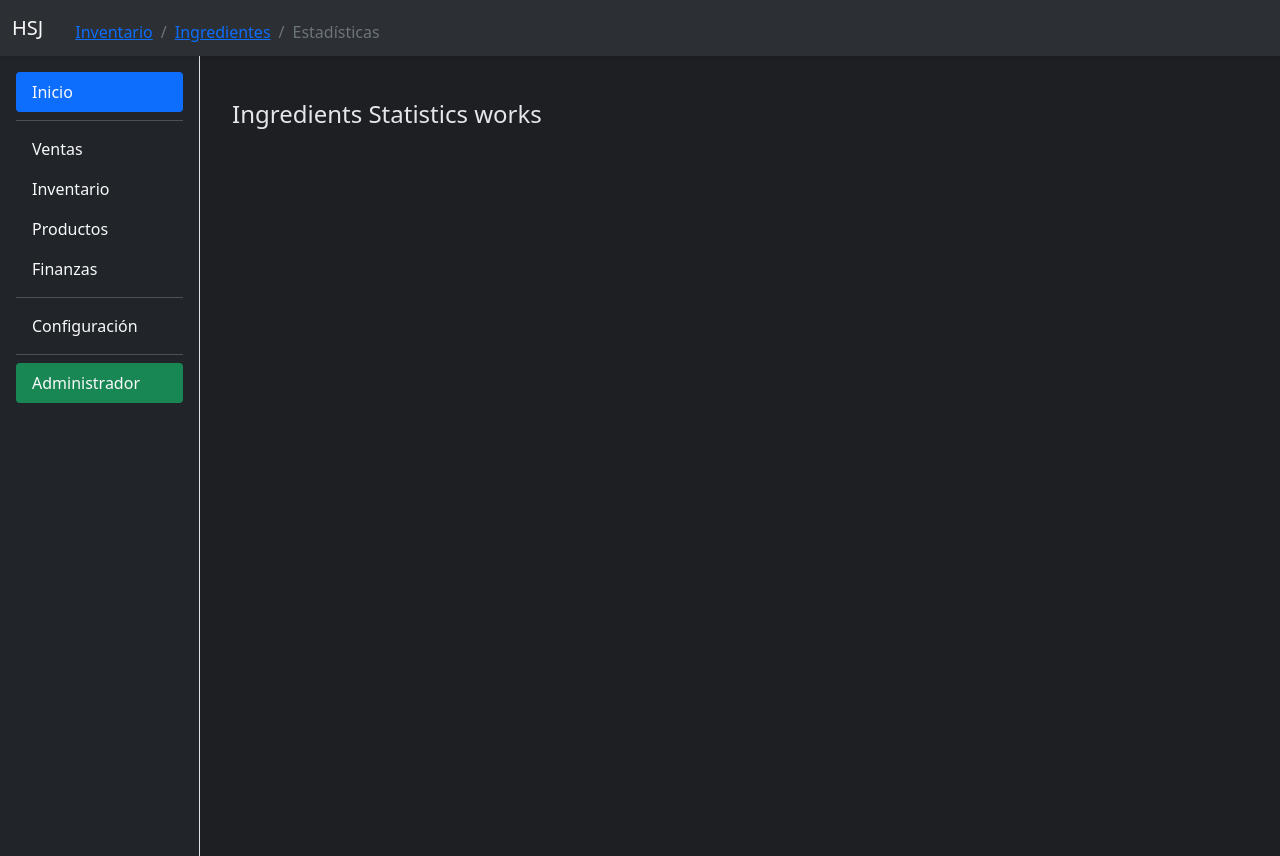
After one commit to Schrodinger137/HSystem, a Django app: page /ingredientsStatistics in a window 1280 px wide. The commit adds this page. Run offline with Django 4.2, Linux system fonts and the light colour scheme.

Commit message:
statistics

```diff
--- a/HSystem/urls.py
+++ b/HSystem/urls.py
@@ -24,11 +24,14 @@ from finance import views as fin_views
 urlpatterns = [
     path('admin/', admin.site.urls),
     path('', inv_views.index, name='index'),
+
     path('inventory', inv_views.inventory, name='inventory'),
     path('ingredientInventory', inv_views.ingredientInventory, name='ingredientInventory'),
+    path('ingredientsStatistics', inv_views.ingredientsStatistics, name='ingredientsStatistics'),
     path("ingredients/create/", inv_views.ingredient_create, name="ingredientCreate"),
     path("ingredients/<int:ingredient_id>/update/", inv_views.ingredient_update, name="ingredientUpdate"),
     path('inventory/ingredient/<int:ingredient_id>/', inv_views.ingredient, name='ingredient'),
+
     path('recipeInventory', inv_views.recipeInventory, name='recipeInventory'),
     path('products/', prod_views.products, name='products'),
     path('sales/', sales_views.sales, name='sales'),
--- a/inventory/templates/inventory/ingredientInventory.html
+++ b/inventory/templates/inventory/ingredientInventory.html
@@ -17,7 +17,7 @@
     <i class="bi bi-receipt me-1"></i>
     Recetas
 </a>
-<a href="#" class="btn btn-outline-warning">
+<a href="{% url 'ingredientsStatistics' %}" class="btn btn-outline-warning">
     <i class="bi bi-bar-chart-line me-1"></i>
     Estadísticas
 </a>
--- /dev/null
+++ b/inventory/templates/inventory/statistics/ingredientStatistic.html
@@ -0,0 +1,24 @@
+{% extends 'base.html' %}
+{% load static %}
+
+{% block title %}Ventas{% endblock %}
+
+{% block breadCrumb %}
+<li class="breadcrumb-item">
+    <a href="{% url 'inventory' %}">Inventario</a>
+</li>
+<li class="breadcrumb-item">
+    <a href="{% url 'ingredientInventory' %}">Ingredientes</a>
+</li>
+<li class="breadcrumb-item active" aria-current="page">
+    Estadísticas
+</li>
+{% endblock %}
+
+{% block content %}
+
+<div class="container mt-4">
+    <h4>Ingredients Statistics works</h4>
+</div>
+
+{% endblock %}
--- a/inventory/views.py
+++ b/inventory/views.py
@@ -111,6 +111,9 @@ def ingredient_update(request, ingredient_id):
             "message": str(e)
         }, status=500)
 
+def ingredientsStatistics(request):
+    return render(request, 'inventory/statistics/ingredientStatistic.html')
+
 def ingredient(request, ingredient_id):
 
     ingredient = get_object_or_404(Ingredient, id=ingredient_id)
```
Also changed, not shown: inventory/templates/inventory/ingredient.html (+27 -1 lines).
